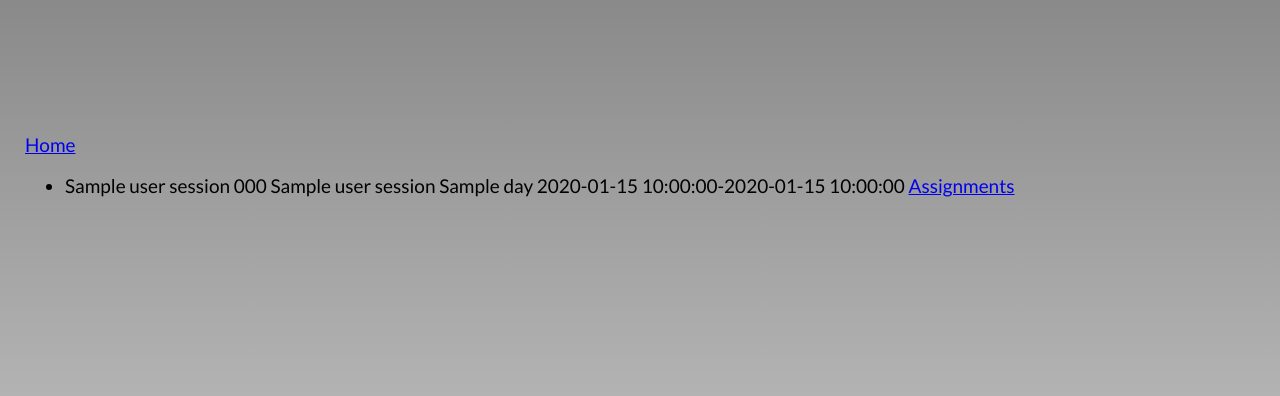
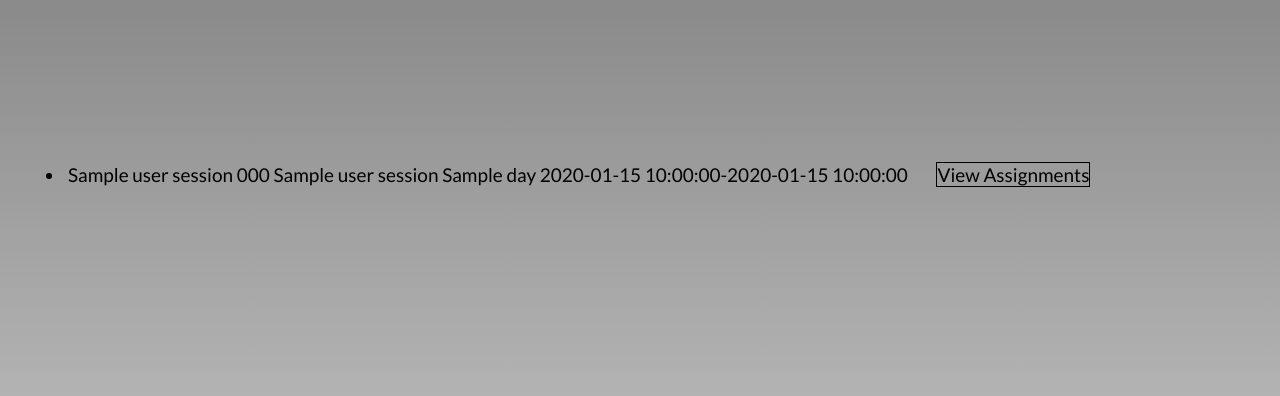
Before and after one commit to jmorris1990/green-portal, a Flask app: page /sessions in a window 1280 px wide. Shown: the part 95-491 px from the top of the page. Run offline with Flask 2, Linux system fonts and the light colour scheme; the visitor is signed in with stand-in values (Sample User, id 1); a database or web service that is not in the repository returns one stand-in record (values such as "Sample title"); some libraries are stand-ins or nearby versions.

Commit message:
Added styles to the url's on the different pages

```diff
--- a/portal/static/styles.css
+++ b/portal/static/styles.css
@@ -138,3 +138,44 @@ label input {
   color: black;
   text-decoration: none;
 }
+
+.session {
+  padding: 3px;
+  margin-bottom: 2px;
+}
+
+.addsession {
+  background-color: grey;
+  color: black;
+  text-decoration: none;
+  border: 2px solid black;
+  padding: 4px;
+}
+
+.addbutton:hover {
+  box-shadow: 0 12px 16px 0 rgba(0,0,0,0.24), 0 17px 50px 0 rgba(0,0,0,0.19);
+
+}
+
+.addbutton {
+  margin-left: 10px;
+  padding: 2px;
+  border: 2px solid black;
+  color: black;
+  text-decoration: none;
+}
+
+.button:hover {
+  box-shadow: 0 12px 16px 0 rgba(0,0,0,0.24), 0 17px 50px 0 rgba(0,0,0,0.19);
+}
+
+.addsession:hover {
+  box-shadow: 0 12px 16px 0 rgba(0,0,0,0.24), 0 17px 50px 0 rgba(0,0,0,0.19);
+}
+
+.button {
+  border: 1px solid black;
+  color: black;
+  text-decoration: none;
+  margin-left: 25px;
+}
--- a/portal/templates/courses.html
+++ b/portal/templates/courses.html
@@ -10,7 +10,7 @@
 <section>
     <ul class="courses">
         {% for course in courses %}
-        <li>{{ course[1] }}{% if g.user[3] == 'teacher' %} <a href="courses/edit/{{ course[0] }}">Edit</a>{% endif %}</li>
+        <li>{{ course[1] }}{% if g.user[3] == 'teacher' %} <a class="addbutton" href="courses/edit/{{ course[0] }}">Edit Course</a>{% endif %}</li>
         {% endfor %}
     </ul>
 </section>
--- a/portal/templates/sessions.html
+++ b/portal/templates/sessions.html
@@ -4,16 +4,13 @@
 
 {% block content %}
 <section>
-    <a href="/home">Home</a>
-</section>
-<section>
     {% if g.user[3] == 'teacher' %}
-    <a href="/sessions/add">Add Session</a>
+    <a class="addsession" href="/sessions/add">Add Session</a>
     {% endif %}
 </section>
 <ul>
     {% for session in sessions_list %}
-    <li>{{ session[0] }} {{ session[1] }} {{ session[2] }} {{ session[3] }} {{ session[4] }}-{{ session[5] }} <a href="sessions/{{ session[6] }}/assignments">Assignments</a></li>
+    <li class="session">{{ session[0] }} {{ session[1] }} {{ session[2] }} {{ session[3] }} {{ session[4] }}-{{ session[5] }} <a class="button" href="sessions/{{ session[6] }}/assignments">View Assignments</a></li>
     {% endfor %}
 </ul>
 {% endblock %}
```
